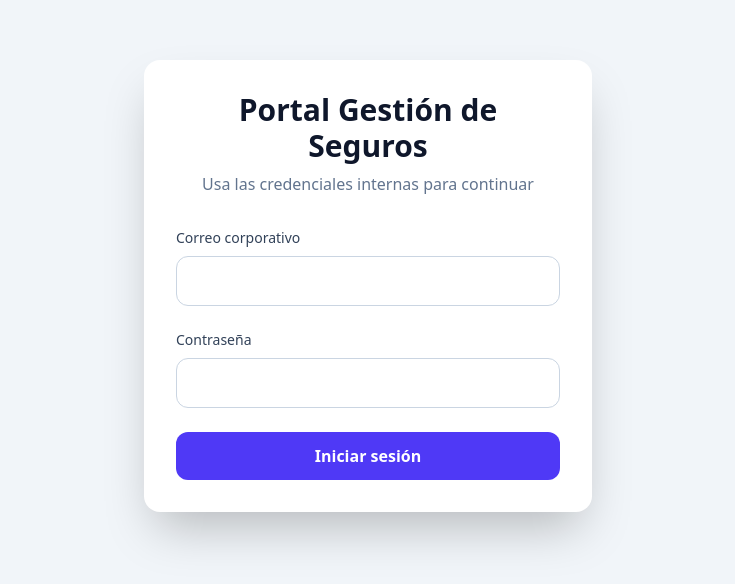
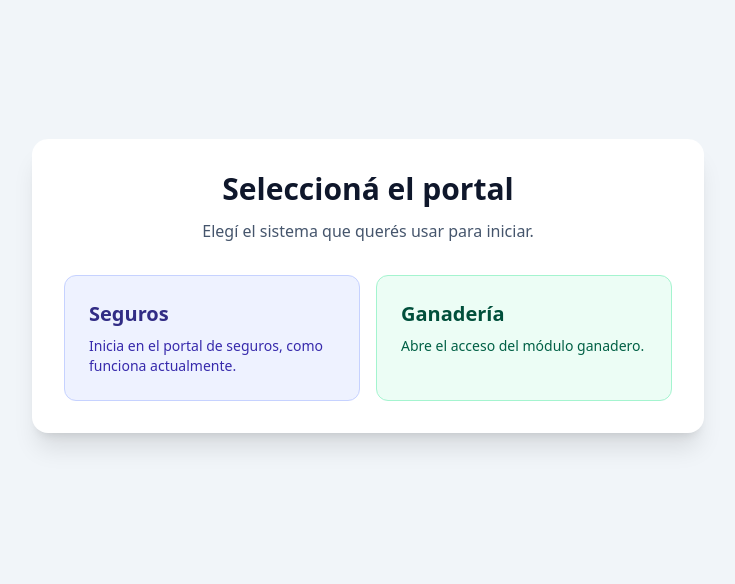
Before and after one commit to ufernand853/seguros-main, a React (Vite) app: page / in a window 1280 px wide. Before the commit this address led to /login. Shown: the part 114-698 px from the top of the page, without its empty margins (272-1007 px from the left). Built offline with nearby package versions, Linux system fonts and the light colour scheme; no server answers.

Commit message:
Ajustar acceso de Ganadería a /EstablecimientoGanadero

```diff
--- a/src/App.tsx
+++ b/src/App.tsx
@@ -1,4 +1,4 @@
-import { Navigate, Route, Routes } from "react-router-dom";
+import { Route, Routes } from "react-router-dom";
 import ProtectedRoute from "./routes/ProtectedRoute";
 import AppLayout from "./layout/AppLayout";
 
@@ -17,6 +17,7 @@ import ClaimRegistration from "./pages/ClaimRegistration";
 import ClientDetail from "./pages/ClientDetail";
 import UserMaintenance from "./pages/UserMaintenance";
 import VerCliente from "./pages/VerCliente";
+import EntrySelector from "./pages/EntrySelector";
 
 
 
@@ -50,8 +51,8 @@ export default function App() {
       <Route path="/configuracion" element={withLayout(<UserMaintenance />)} />
 
 
-      {/* Redirect raíz */}
-      <Route path="/" element={<Navigate to="/dashboard" replace />} />
+      {/* Selector de portal en la raíz */}
+      <Route path="/" element={<EntrySelector />} />
 
       {/* Fallback */}
       <Route path="*" element={withLayout(<Placeholder />)} />
--- /dev/null
+++ b/src/pages/EntrySelector.tsx
@@ -0,0 +1,36 @@
+export default function EntrySelector() {
+  return (
+    <main className="min-h-screen bg-slate-100 flex items-center justify-center px-4">
+      <section className="w-full max-w-2xl bg-white rounded-2xl shadow-xl p-8">
+        <h1 className="text-3xl font-bold text-slate-900 text-center mb-3">
+          Seleccioná el portal
+        </h1>
+        <p className="text-slate-600 text-center mb-8">
+          Elegí el sistema que querés usar para iniciar.
+        </p>
+
+        <div className="grid gap-4 sm:grid-cols-2">
+          <a
+            href="/dashboard"
+            className="rounded-xl border border-indigo-200 bg-indigo-50 p-6 hover:bg-indigo-100 transition block"
+          >
+            <h2 className="text-xl font-semibold text-indigo-900 mb-2">Seguros</h2>
+            <p className="text-sm text-indigo-800">
+              Inicia en el portal de seguros, como funciona actualmente.
+            </p>
+          </a>
+
+          <a
+            href="/EstablecimientoGanadero"
+            className="rounded-xl border border-emerald-200 bg-emerald-50 p-6 hover:bg-emerald-100 transition block"
+          >
+            <h2 className="text-xl font-semibold text-emerald-900 mb-2">Ganadería</h2>
+            <p className="text-sm text-emerald-800">
+              Abre el acceso del módulo ganadero.
+            </p>
+          </a>
+        </div>
+      </section>
+    </main>
+  );
+}
```
